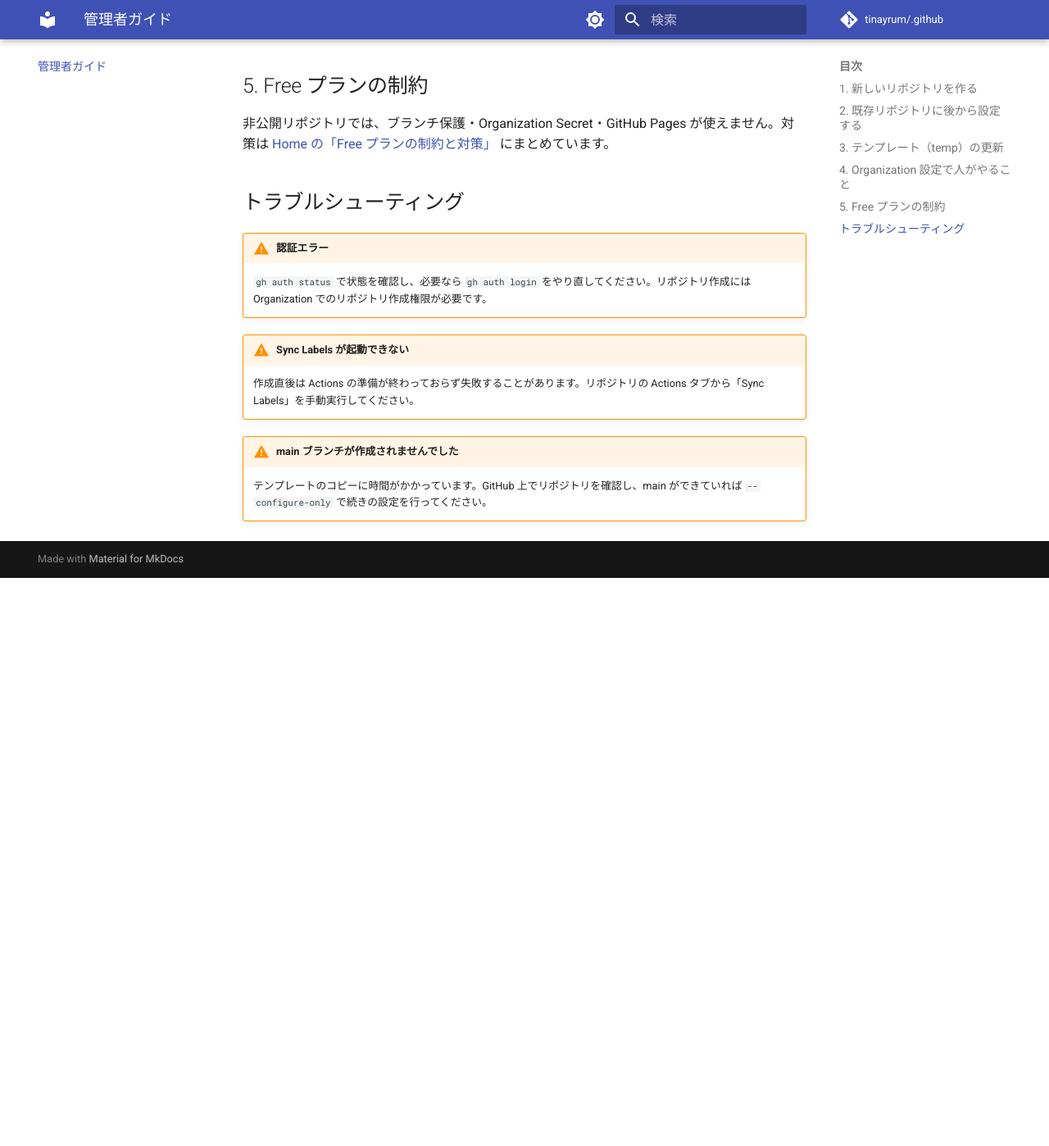
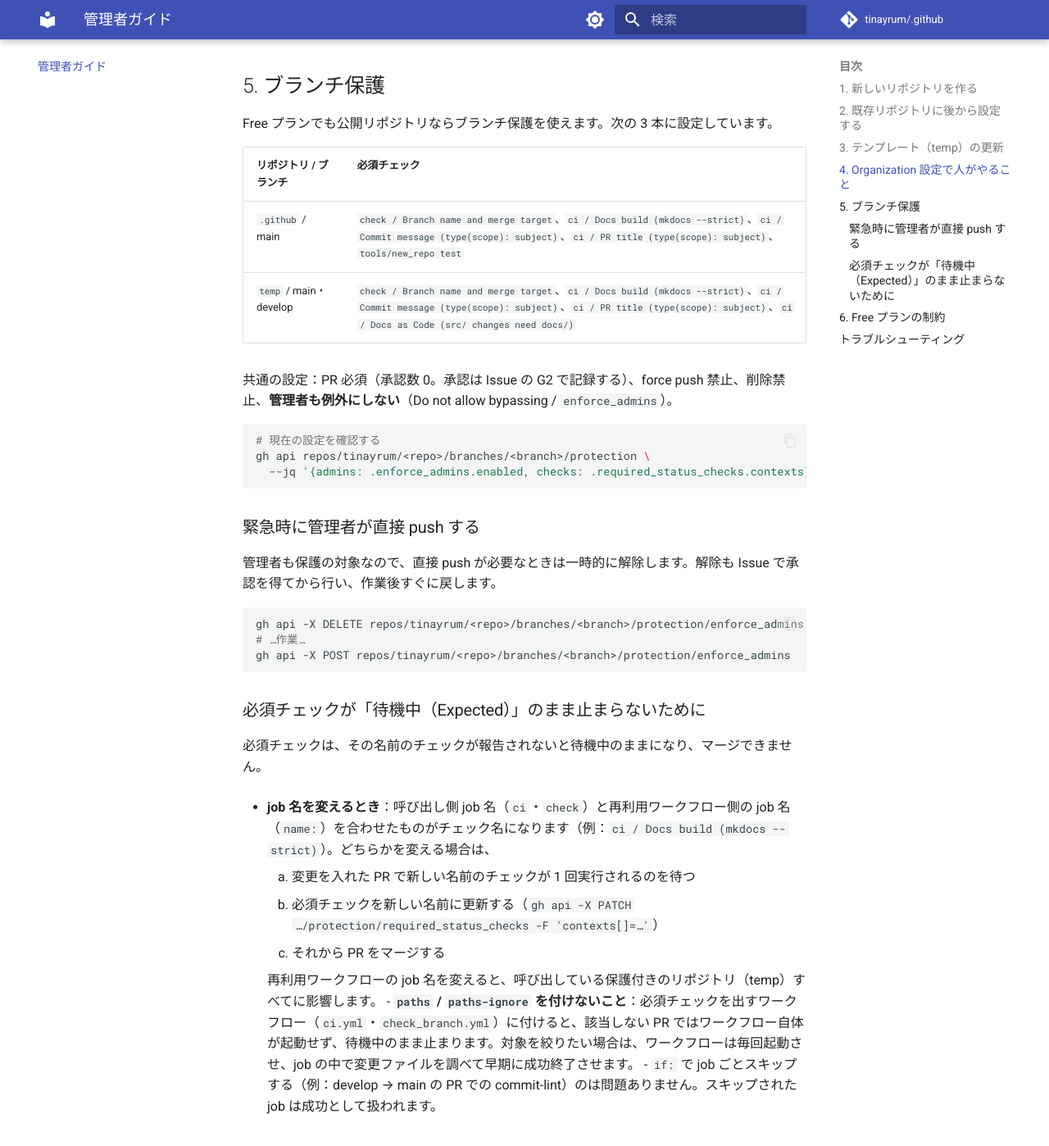
Before and after one commit to tinayrum/.github, an MkDocs documentation site: the page built from docs/admin.md, in a window 1280 px wide and 1400 px high, scrolled down 1934 px. Shown: the whole window at 82% size. Built offline with MkDocs 1.6.1 and Material for MkDocs 9.7.7, drawn with Linux system fonts in a browser that asks for light colours; comment, search, counter and statistics services are not loaded; before the commit the page ends 2639 px from its top, so only the background shows below that; some of the changed text lies outside the part shown.

Commit message:
docs(admin): describe branch protection and required checks (#15)
- 公開リポジトリ（.github / temp）に設定したブランチ保護の内容を記載
- 管理者バイパスを無効にしたことと、緊急時の一時解除手順を記載
- job 名変更時の必須チェック更新の順序と、paths フィルタを使わない理由を記載

Refs #13

Co-authored-by: Claude Opus 5.5 <noreply@anthropic.com>

````diff
--- a/docs/admin.md
+++ b/docs/admin.md
@@ -55,10 +55,50 @@ temp に無くなったワークフローが残っている場合は削除しま
 | 既定ラベル | Organization Settings → Repository → Repository labels | `labels.yml` と同じラベルを登録しておく（new_repo のラベル同期が失敗したときの保険） |
 | Actions の許可 | Organization Settings → Actions → General | 「Allow all actions and reusable workflows」、または `tinayrum/*` と使用中の action を許可する |
 | ワークフローの権限 | Organization Settings → Actions → General → Workflow permissions | 既定は「Read repository contents」のままにする。書き込みが必要なワークフローは `permissions:` で個別に付与している |
-| ブランチ保護（公開リポジトリ） | 各リポジトリの Settings → Branches | `.github` と `temp` の main に「PR 必須」「force push 禁止」「CI 必須」を設定する |
+| ブランチ保護（公開リポジトリ） | 各リポジトリの Settings → Branches | 設定済み。内容と変更手順は次の「5. ブランチ保護」を参照 |
 | テンプレート指定 | temp の Settings → General | 「Template repository」が有効であることを確認する |
 
-## 5. Free プランの制約
+## 5. ブランチ保護 { #branch-protection }
+
+Free プランでも公開リポジトリならブランチ保護を使えます。次の 3 本に設定しています。
+
+| リポジトリ / ブランチ | 必須チェック |
+| :--- | :--- |
+| `.github` / main | `check / Branch name and merge target`、`ci / Docs build (mkdocs --strict)`、`ci / Commit message (type(scope): subject)`、`ci / PR title (type(scope): subject)`、`tools/new_repo test` |
+| `temp` / main・develop | `check / Branch name and merge target`、`ci / Docs build (mkdocs --strict)`、`ci / Commit message (type(scope): subject)`、`ci / PR title (type(scope): subject)`、`ci / Docs as Code (src/ changes need docs/)` |
+
+共通の設定：PR 必須（承認数 0。承認は Issue の G2 で記録する）、force push 禁止、削除禁止、**管理者も例外にしない**（Do not allow bypassing / `enforce_admins`）。
+
+```bash
+# 現在の設定を確認する
+gh api repos/tinayrum/<repo>/branches/<branch>/protection \
+  --jq '{admins: .enforce_admins.enabled, checks: .required_status_checks.contexts}'
+```
+
+### 緊急時に管理者が直接 push する
+
+管理者も保護の対象なので、直接 push が必要なときは一時的に解除します。解除も Issue で承認を得てから行い、作業後すぐに戻します。
+
+```bash
+gh api -X DELETE repos/tinayrum/<repo>/branches/<branch>/protection/enforce_admins  # 解除
+# …作業…
+gh api -X POST repos/tinayrum/<repo>/branches/<branch>/protection/enforce_admins    # 戻す
+```
+
+### 必須チェックが「待機中（Expected）」のまま止まらないために
+
+必須チェックは、その名前のチェックが報告されないと待機中のままになり、マージできません。
+
+- **job 名を変えるとき**：呼び出し側 job 名（`ci`・`check`）と再利用ワークフロー側の job 名（`name:`）を合わせたものがチェック名になります（例：`ci / Docs build (mkdocs --strict)`）。どちらかを変える場合は、
+    1. 変更を入れた PR で新しい名前のチェックが 1 回実行されるのを待つ
+    2. 必須チェックを新しい名前に更新する（`gh api -X PATCH …/protection/required_status_checks -F 'contexts[]=…'`）
+    3. それから PR をマージする
+
+    再利用ワークフローの job 名を変えると、呼び出している保護付きのリポジトリ（temp）すべてに影響します。
+- **`paths` / `paths-ignore` を付けないこと**：必須チェックを出すワークフロー（`ci.yml`・`check_branch.yml`）に付けると、該当しない PR ではワークフロー自体が起動せず、待機中のまま止まります。対象を絞りたい場合は、ワークフローは毎回起動させ、job の中で変更ファイルを調べて早期に成功終了させます。
+- `if:` で job ごとスキップする（例：develop → main の PR での commit-lint）のは問題ありません。スキップされた job は成功として扱われます。
+
+## 6. Free プランの制約
 
 非公開リポジトリでは、ブランチ保護・Organization Secret・GitHub Pages が使えません。対策は [Home の「Free プランの制約と対策」](index.md#free-plan) にまとめています。
 
````
